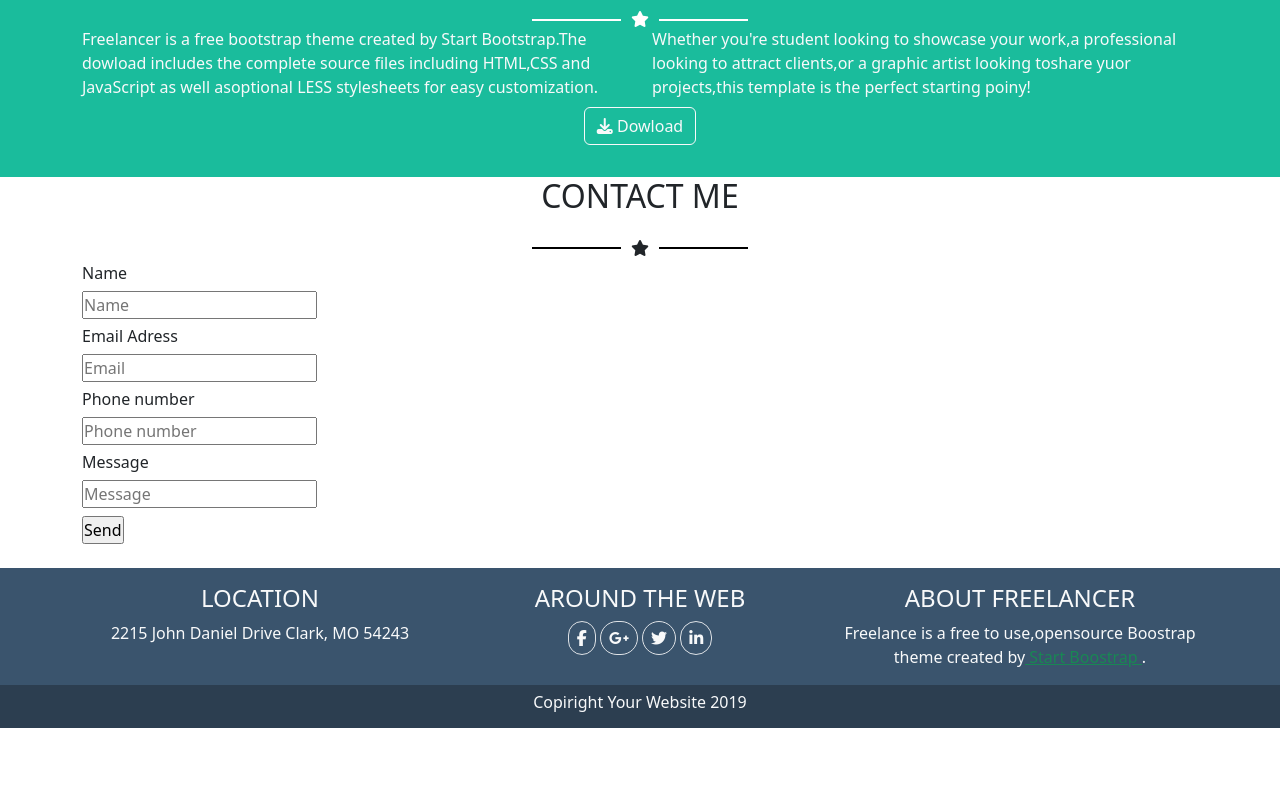
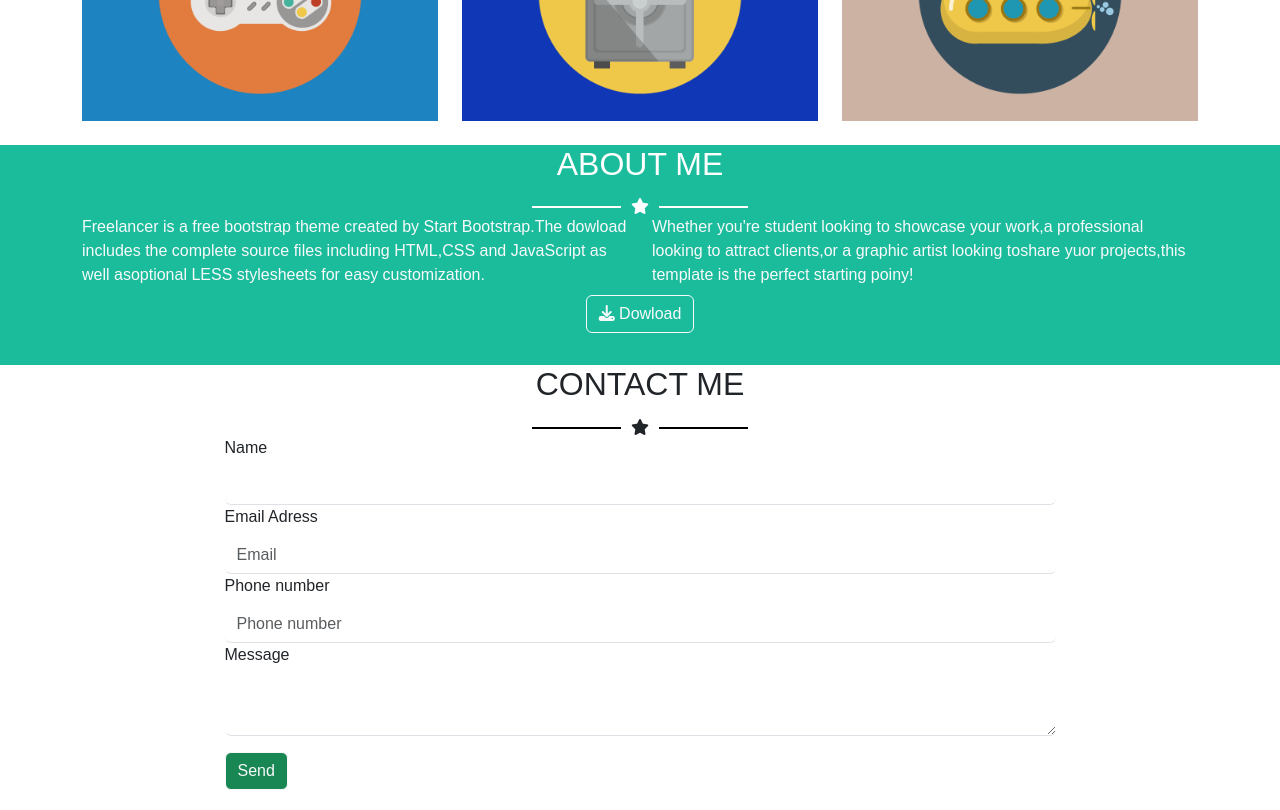
Before and after one commit to PincelliN/html-css-bootstrap-freelancer, a plain HTML site: page index.html in a window 1280 px wide. Shown: the part 1530-2340 px from the top of the page. Before the commit the page ends 2258 px from the top, so only its background shows below. Drawn offline with nearby package versions, Linux system fonts and the light colour scheme.

```diff
--- a/css/style.css
+++ b/css/style.css
@@ -1,13 +1,9 @@
 *{
     margin: 0;
     padding: 0;
-
+    font-family:Arial, Helvetica, sans-serif
 }
 
-.avatar{
-    width: 50%;
-    max-width: 50%;
-}
 header{
     background-color: rgb(44, 62, 80);
 }
@@ -23,7 +19,7 @@ header h3{
 
 footer{
     background-color: rgb(58, 84, 109);
-    color: white;
+
 }
 footer section:last-child{
     background-color:rgb(44, 62, 80) ;
--- a/index.html
+++ b/index.html
@@ -49,8 +49,8 @@
             <section>
                 <div class="container">
                     <div class="row row-cols-1 gy-1  text-center text-light">
-                        <div class="col">
-                            <img class="avatar" src="img/avatar.svg" alt="avatar">
+                        <div class="col-8 mx-auto">
+                            <img class="img-fluid" src="img/avatar.svg" alt="avatar">
                         </div>
                         <div class="col">
                             <h1>START BOOTSTRAP</h1>
@@ -148,12 +148,12 @@
         <!-- CONCTACT -->
         <section>
             <div class="container">
-                <div class="row row-cols-1 row-cols-sm-1 row-cols-lg-1 justify-content-center gy-2 pb-4">
+                <div class="row row-cols-1 row-cols-sm-1 row-cols-lg-1 justify-content-center pb-4">
                     <div class="col text-center">
                         <h2>CONTACT ME</h2>
                     </div>
                     <div class="col">
-                        <div class="row align-items-center justify-content-center">
+                        <div class="row justify-content-center">
                             <div class="col-4 text-center mx-auto ">
                                 <div class="box col-1 d-inline-block w-25 bg-black "></div>
                                 <i class="fa-solid fa-star col-1"></i>
@@ -161,24 +161,26 @@
                             </div>
                         </div>
                     </div>
-                    <div class="col ">
-                        <h6>Name</h6>
-                        <input type="text" placeholder="Name">
+                    <div class="col w-75 ">
+                        <label for="texarea" class="form-label">Name</label>
+                        <input type="text"class="form-control border border-top-0 border-start-0 border-end-0">
                     </div>
-                    <div class="col">
-                        <h6>Email Adress</h6>
-                        <input type="email" placeholder="Email">
+                    <div class="col w-75">
+                        <label for=" email" class="form-label">Email Adress</label>
+                        <input type="email" class="form-control border border-top-0 border-start-0 border-end-0 " placeholder="Email">
                     </div>
-                    <div class="col">
-                        <h6>Phone number</h6>
-                        <input type="number" placeholder="Phone number">
+                    <div class="col w-75">
+                        <label for="numer" class="form-label">Phone number</label>
+                        <input type="number" class="form-control border border-top-0 border-start-0 border-end-0 " placeholder="Phone number">
                     </div>
-                    <div class="col">
-                        <h6>Message</h6>
-                        <input type="text" placeholder="Message" aria-details>
+                    <div class="col w-75">
+                        <label for="texarea" class="form-label">Message</label>
+                        <textarea class="form-control border border-top-0 border-start-0 border-end-0 " ></textarea>
                     </div>
-                    <div class="col">
-                        <input type="submit" value="Send">
+                    <div class="col w-75 mt-3 ">
+                        <button class=" btn  btn-success btn-outline-light">
+                            Send
+                        </button>
                     </div>
                 </div>
             </div>
```
